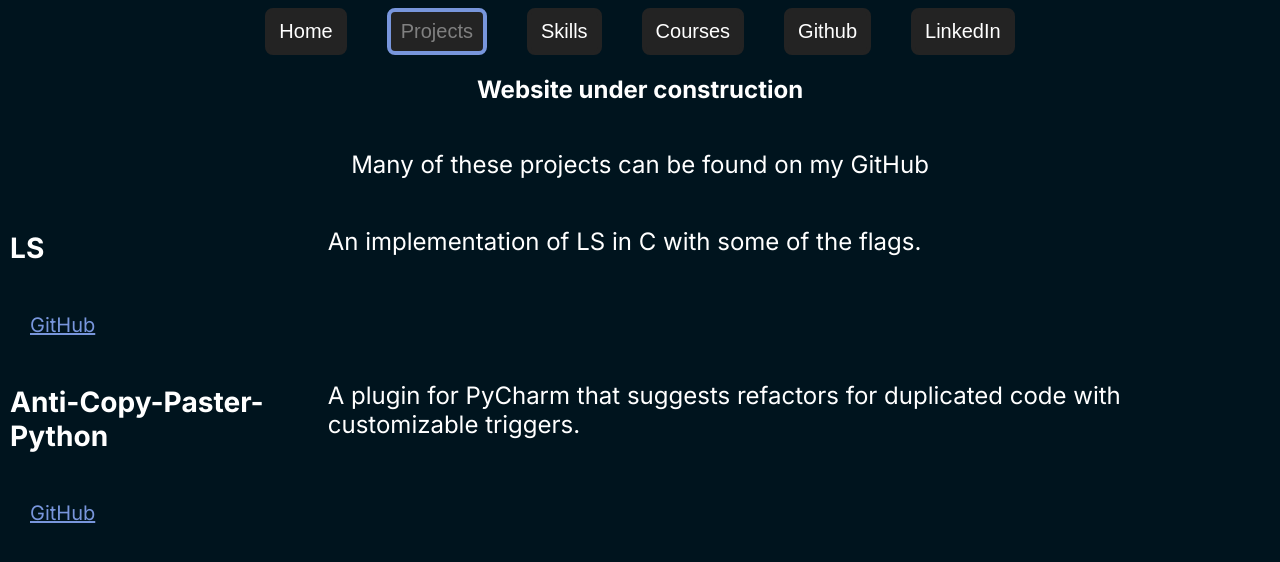
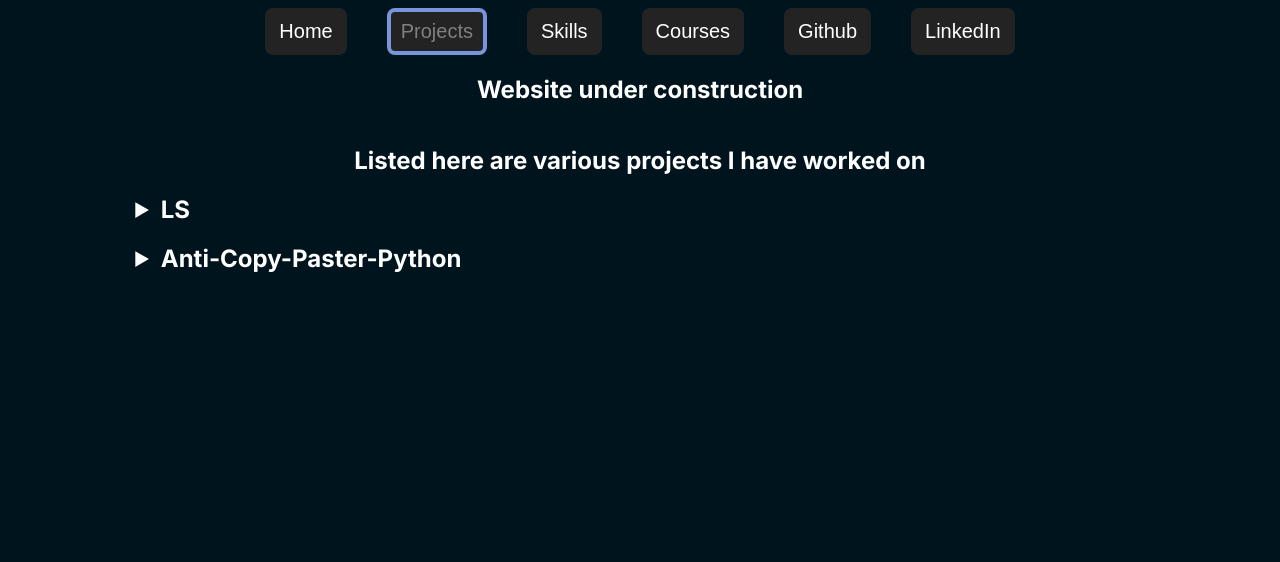
Before and after one commit to DanielCr2020/My-Website, a Next.js app: page /projects in a window 1280 px wide. Shown: the top 562 px of the page. Built offline with nearby package versions, Linux system fonts and the light colour scheme.

Commit message:
Changed projects page to summary/dropdown

```diff
--- a/src/app/projects/page.tsx
+++ b/src/app/projects/page.tsx
@@ -5,34 +5,31 @@ import Link from 'next/link'
 export default function Home() {
   return (
     <main className="main">
-      <p className='description-text'>
-        Many of these projects can be found on my GitHub
-      </p>
+      <h2>Listed here are various projects I have worked on</h2>
 
-      <div className="side-by-side">
-        <h3 className='project-h3-width'>LS</h3>
+      <details className='large-text'>
+        <summary className="bold-large-text">LS</summary>
         <p className='project-p-width'>
-          An implementation of LS in C with some of the flags.
+          An implementation of the GNU LS coreutil in C with some of the flags.
+          Uses linux system calls and has proper width printing for long list format.
+          The goal is to have this reimplementation function similarly to the coreutil implementation.
         </p>
+        <p className="project-header">Started:</p>
+        03/2024
         <Link href="https://github.com/DanielCr2020/LS" target="_blank">
           GitHub
         </Link>
-      </div>
-
-      <div className="side-by-side">
-        <h3 className="project-h3-width">Anti-Copy-Paster-Python</h3>
+      </details>
+      <br/>
+      <details className="large-text">
+        <summary className="bold-large-text">Anti-Copy-Paster-Python</summary>
         <p className='project-p-width'>
           A plugin for PyCharm that suggests refactors for duplicated code with customizable triggers.
         </p>
         <Link href="https://github.com/SE4AIResearch/AntiCopyPaster_Python_Fall2023" target="_blank">
           GitHub
         </Link>
-      </div>
-
-
-      <h2>
-
-      </h2>
+      </details>
 
     </main>
   )
--- a/src/app/styles.css
+++ b/src/app/styles.css
@@ -2,6 +2,7 @@
     background-color: rgb(0,20,30);
     --link-color: rgb(120,150,220);
     --button-color: rgb(35,35,35);
+    --hover-highlight-color: rgb(150,180,200);
     color: white;
 }
 .main {
@@ -32,13 +33,27 @@
 }
 
 .project-p-width {
-    width: 60ch;
+    width: 80ch;
+    font-size: 20px;
     text-align: left;
 }
 
 .project-h3-width {
     width:15ch;
     text-align: left;
+}
+
+.project-header {
+    text-align: left;
+    font-size: 20px;
+    font-weight: bold;
+}
+
+summary:hover {
+    text-decoration: underline;
+    font-weight: bold;
+    color: var(--hover-highlight-color);
+    transition: 0.1s;
 }
 
 h2.title {
@@ -53,6 +68,31 @@ header {
     column-gap: 100px;
     justify-content:space-between;
     text-align: center;
+}
+
+.bold-large-text {
+    font-size: 24px;
+    font-weight: bold;
+    /* text-align: left; */
+    /* margin-right: auto; */
+    /* margin-left: auto; */
+    max-width: 60ch;
+}
+
+.large-text {
+    font-size: 20px;
+}
+
+details {
+    text-align: left;
+    display: flex;
+    flex-wrap: wrap;
+    flex-direction: row;
+    gap: 0px;
+    font-size: 24px;
+    margin-right: auto;
+    margin-left: auto;
+    max-width: 80ch;
 }
 
 .image-container {
@@ -72,7 +112,6 @@ p {
     margin-left: auto;
     align-items: center;
     max-width: 80ch;
-
 }
 
 a {
```
Also changed, not shown: src/app/page.tsx (+5 -5 lines).
